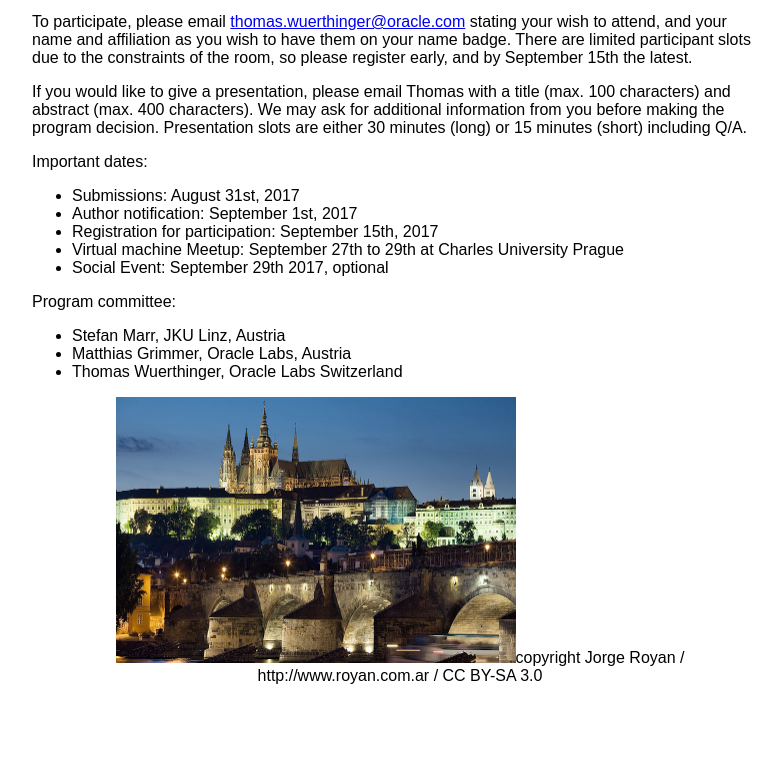
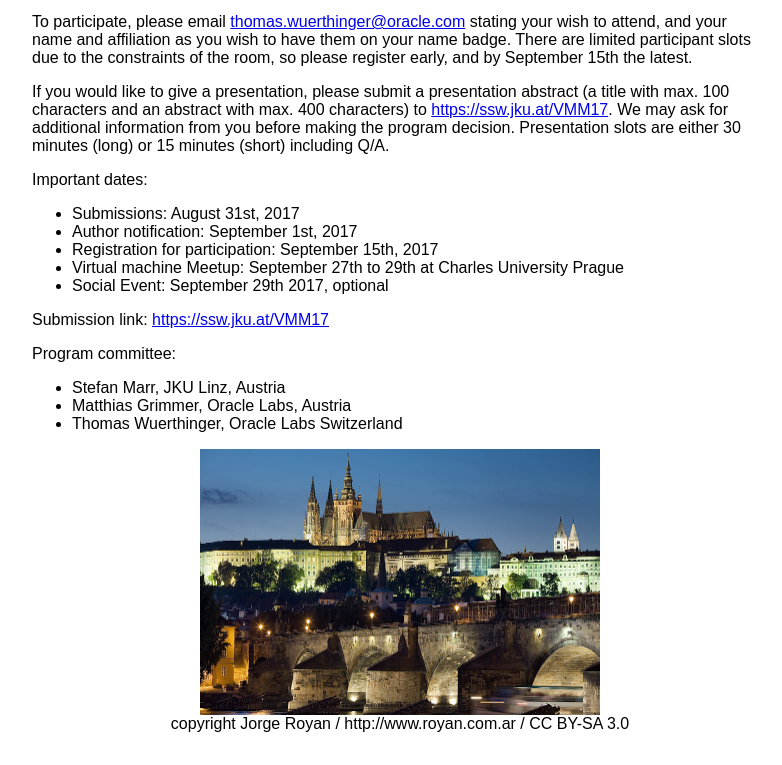
Before and after one commit to vmmeetup/vmmeetup.github.io, a plain HTML site: page 2017/index.html in a window 1280 px wide. Shown: the part 400-1165 px from the top of the page, without its empty margins (240-1022 px from the left). Before the commit the page ends 1117 px from the top, so only its background shows below. Drawn offline with Linux system fonts and the light colour scheme.

Commit message:
Add submission link.

```diff
--- a/2017/index.html
+++ b/2017/index.html
@@ -59,7 +59,7 @@ To participate, please email <a href="mailto:thomas.wuerthinger@oracle.com">thom
 </p>
 
 <p>
-If you would like to give a presentation, please email Thomas with a title (max. 100 characters) and abstract (max. 400 characters).
+If you would like to give a presentation, please submit a presentation abstract (a title with max. 100 characters and an abstract with max. 400 characters) to <a href="https://ssw.jku.at/VMM17">https://ssw.jku.at/VMM17</a>.
 We may ask for additional information from you before making the program decision.
 Presentation slots are either 30 minutes (long) or 15 minutes (short) including Q/A.
 </p>
@@ -76,6 +76,10 @@ Important dates:
 </p>
 
 <p>
+Submission link: <a href="https://ssw.jku.at/VMM17">https://ssw.jku.at/VMM17</a>
+</p>
+
+<p>
 Program committee:
 <ul>
 <li>Stefan Marr, JKU Linz, Austria</li>
@@ -85,7 +89,7 @@ Program committee:
 </p>
 
 <!--This file is licensed under the Creative Commons Attribution-Share Alike 3.0 Unported license.-->
-<p align="center"><a href="prague.jpg"><img width="400" height="266" src="prague.jpg" border=0></a>copyright Jorge Royan / http://www.royan.com.ar / CC BY-SA 3.0</p>
+<p align="center"><a href="prague.jpg"><img width="400" height="266" src="prague.jpg" border=0></a><br>copyright Jorge Royan / http://www.royan.com.ar / CC BY-SA 3.0</p>
 
 </body>
 </html>
```
Also changed, not shown: 1 other file.
